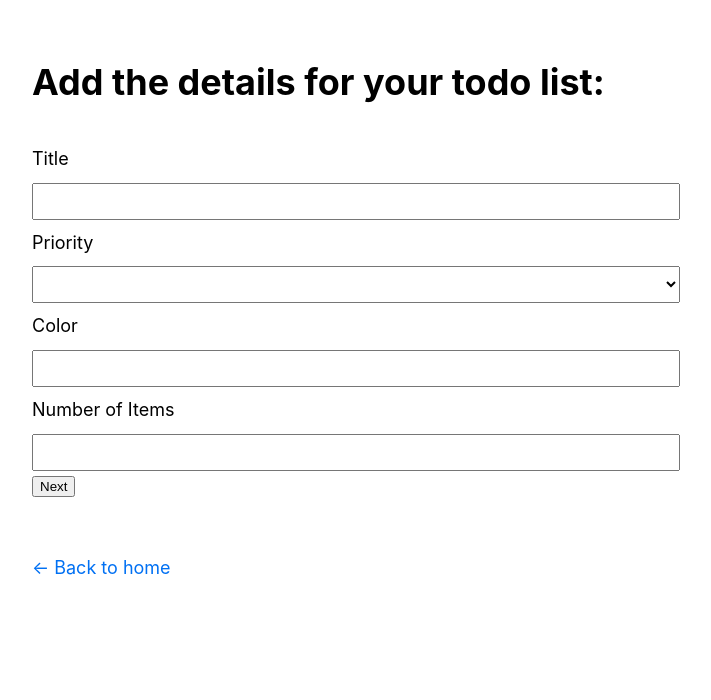
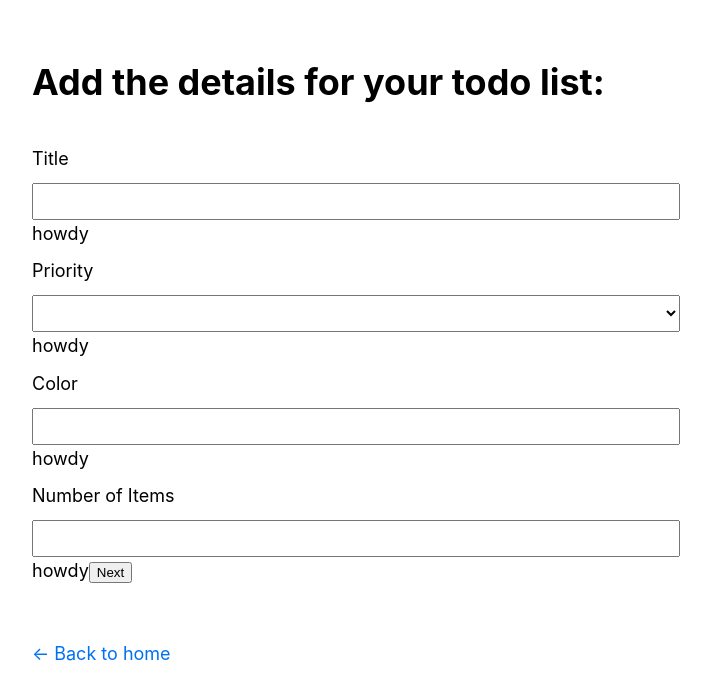
Before and after one commit to BrandtDavis/todo-app, a Next.js app in the folder client/: page /forms/addToDoDetails in a window 1280 px wide. Shown: the top 700 px of the page, without its empty margins (284-995 px from the left). Built offline with nearby package versions, Linux system fonts and the light colour scheme.

Commit message:
Add placeholder error message

```diff
--- a/client/components/formInputs/numericInput.tsx
+++ b/client/components/formInputs/numericInput.tsx
@@ -1,6 +1,7 @@
 import { ChangeEvent, Dispatch, SetStateAction } from "react";
 
-const NumericInput = (props:
+const NumericInput = (
+    props:
     {
         name: string,
         id: string,
@@ -23,6 +24,7 @@ const NumericInput = (props:
                 onChange={updateValue}
                 required
             />
+            <span className="errorMessage">howdy</span>
         </>
     )
 
--- a/client/components/formInputs/selectInput.tsx
+++ b/client/components/formInputs/selectInput.tsx
@@ -1,6 +1,7 @@
 import { ChangeEvent, Dispatch, SetStateAction } from 'react';
 
-const SelectInput = (props:
+const SelectInput = (
+    props:
     {
         name: string,
         id: string,
@@ -28,6 +29,7 @@ const SelectInput = (props:
                 <option value={val} key={val}>{val}</option>
             )}
             </select>
+            <span className="errorMessage">howdy</span>
         </>
     )
 
--- a/client/components/formInputs/textInput.tsx
+++ b/client/components/formInputs/textInput.tsx
@@ -1,6 +1,9 @@
 import { ChangeEvent, Dispatch, SetStateAction } from "react";
 
-const TextInput = (props:
+
+
+const TextInput = (
+    props:
     {
         name: string,
         id: string,
@@ -23,6 +26,7 @@ const TextInput = (props:
                 onChange={updateValue}
                 required
             />
+            <span className="errorMessage">howdy</span>
         </>
     )
 }
```
